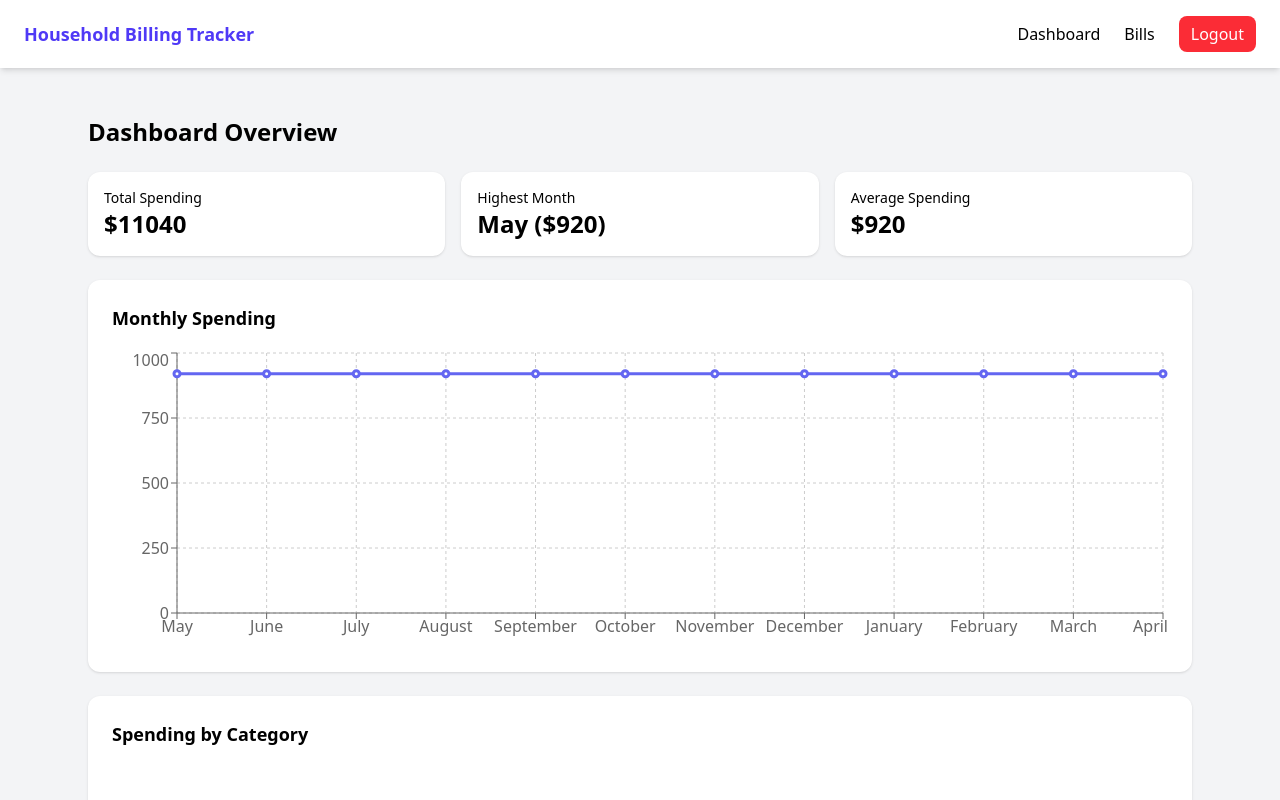
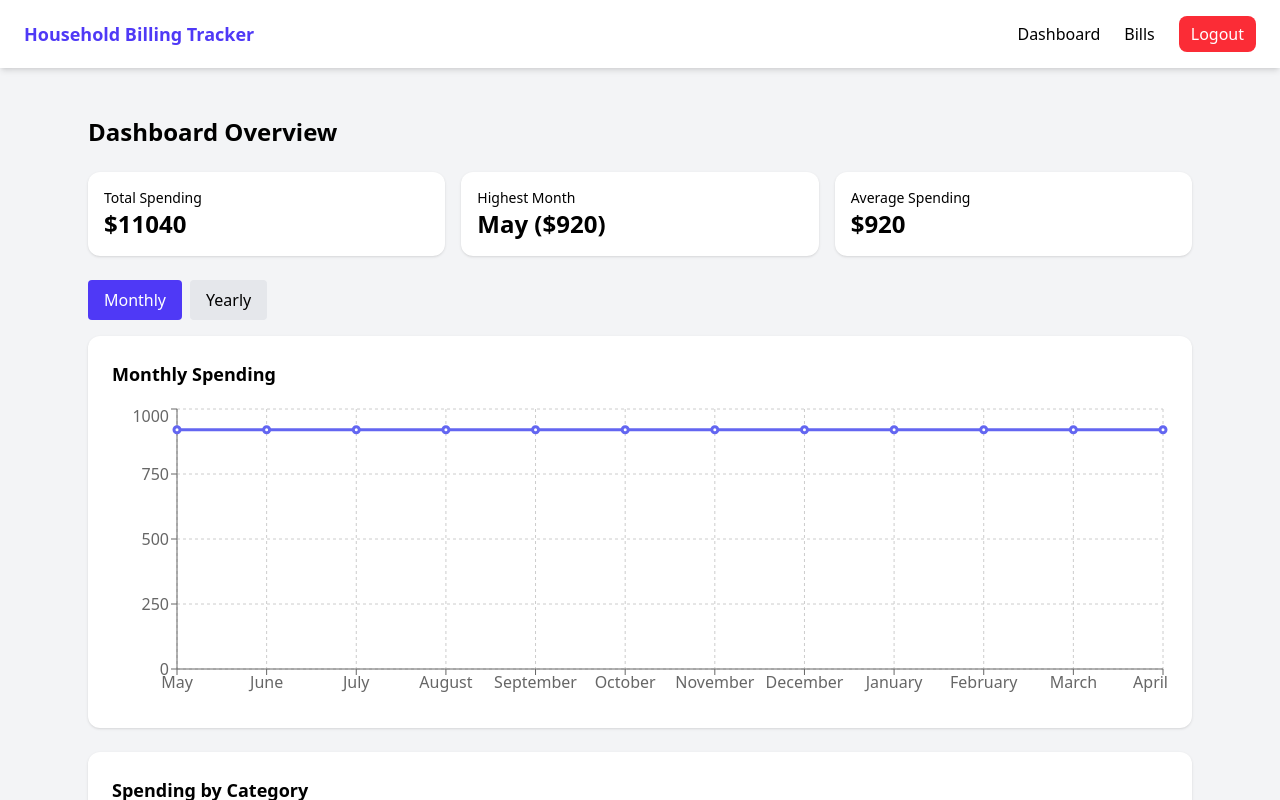
Before and after one commit to treenidad/household-billing-tracker, a React (Vite) app in the folder client/: page / in a window 1280 px wide. Both pictures are taken after typing "name@example.com", "Sample123" into the empty fields and a click on the button "Sign In". Shown: the top 800 px of the page. Built offline with nearby package versions, Linux system fonts and the light colour scheme.

Commit message:
Fix: Update Dashboard.tsx

```diff
--- a/client/src/pages/Dashboard.tsx
+++ b/client/src/pages/Dashboard.tsx
@@ -79,7 +79,7 @@ const averageSpending =
     ? totalSpending / monthlyTotals.length
     : 0;
 
-  const [view] = useState("monthly");
+  const [view, setView] = useState("monthly");
 
   const displayedData = view === "monthly"
     ? monthlyTotals
@@ -111,7 +111,7 @@ const averageSpending =
       </div>
 
       {/* View Toggle Buttons */}
-      {/* <div className="flex gap-2 mb-4">
+      <div className="flex gap-2 mb-4">
         <button
           onClick={() => setView("monthly")}
           className={`px-4 py-2 rounded  ${view === "monthly" ? "bg-indigo-600 text-white" : "bg-gray-200"}`}>
@@ -123,7 +123,7 @@ const averageSpending =
           Yearly
         </button>
       </div>
-  */}
+
       {/* Charts */}
       {/* Start of Line Chart */}
       <div className="bg-white shadow rounded-xl p-6 mb-6">
```
